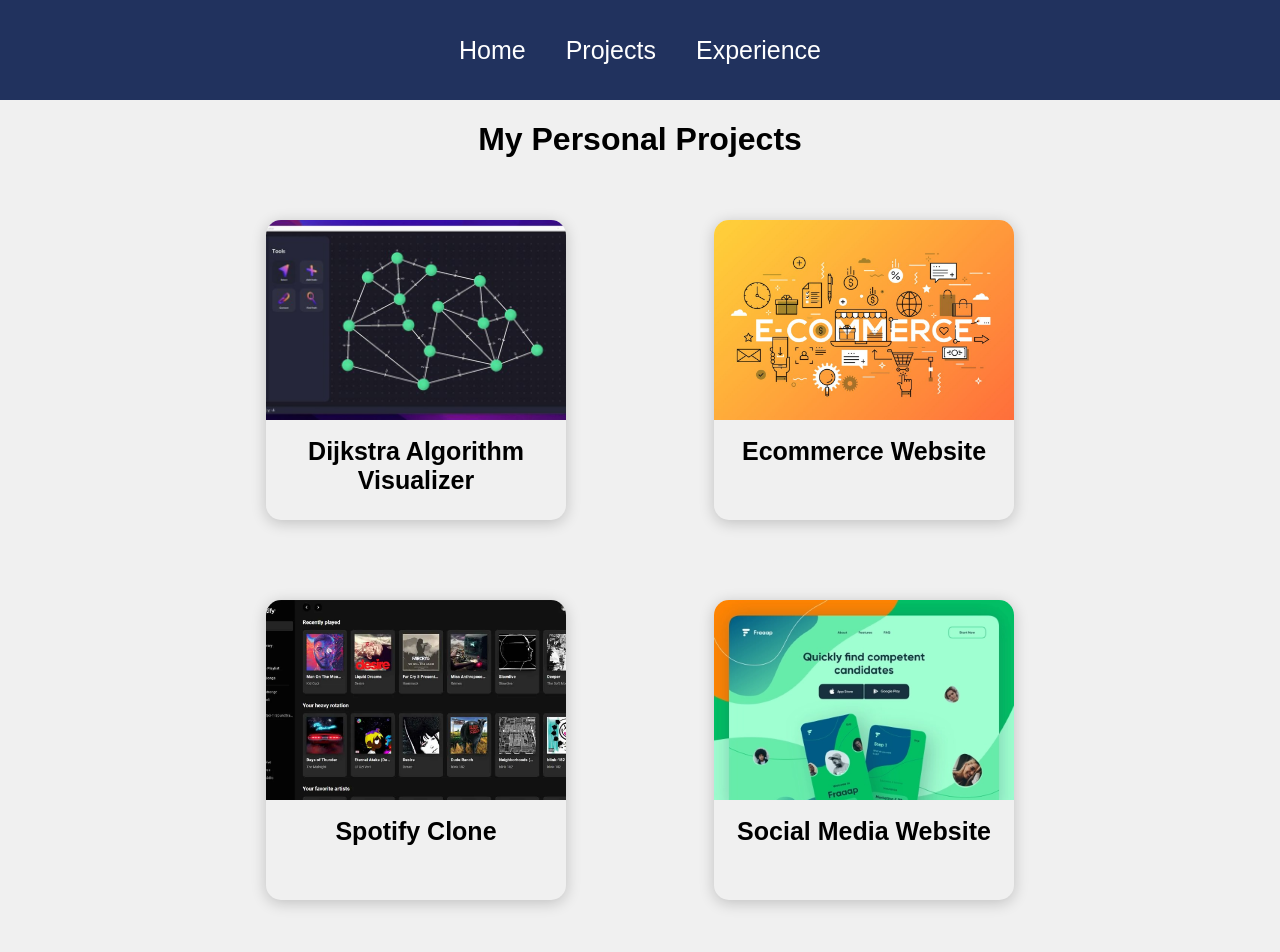
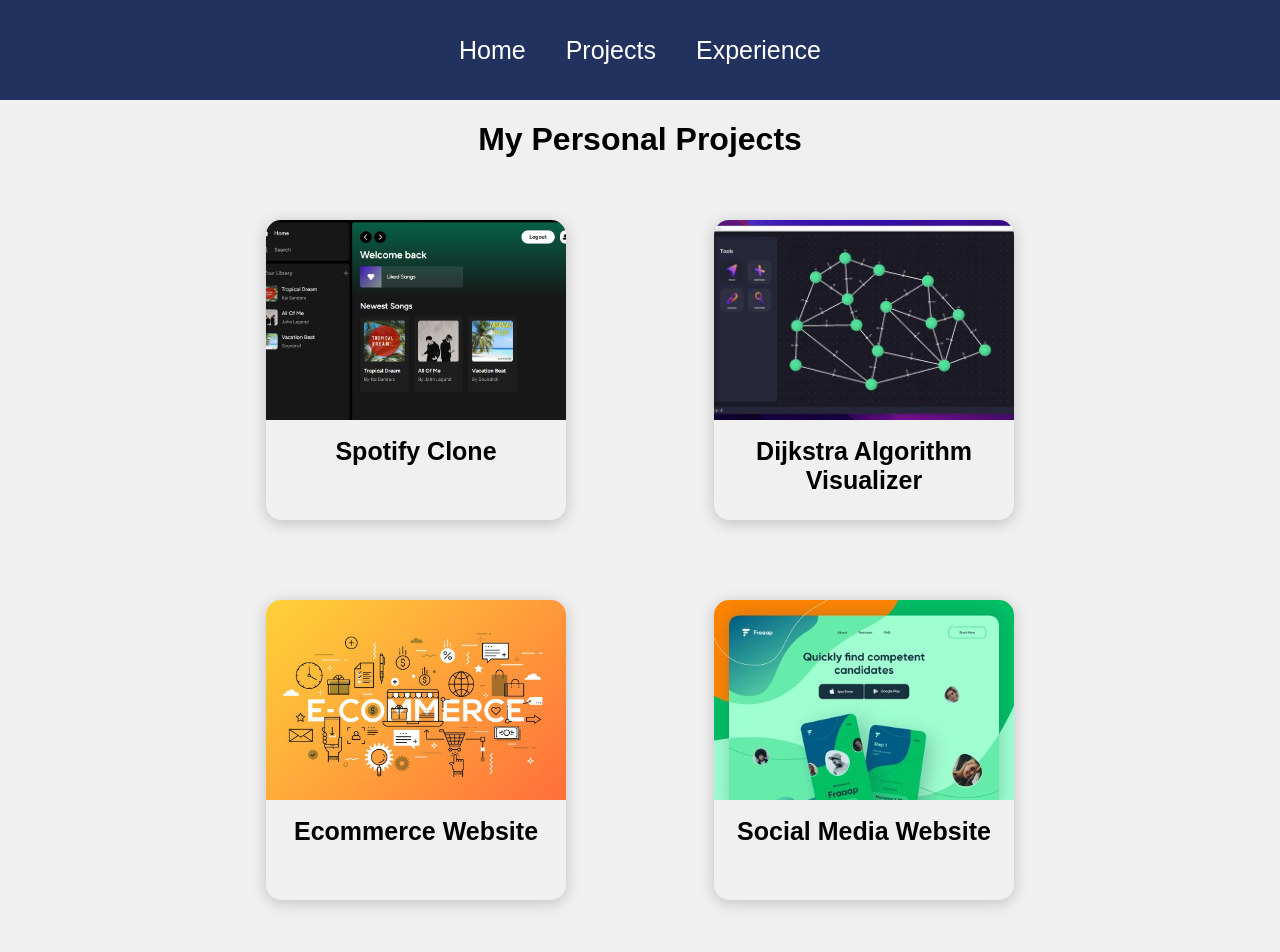
Before and after one commit to tejubhokare/portfolio, a React (Create React App) app: page /projects in a window 1280 px wide. Shown: the top 952 px of the page. Built offline with nearby package versions, Linux system fonts and the light colour scheme.

Commit message:
Added github links and linked in page

```diff
--- a/src/helpers/ProjectList.js
+++ b/src/helpers/ProjectList.js
@@ -1,11 +1,18 @@
 import Proj1 from "../assets/proj1.jpg";
 import Proj2 from "../assets/proj2.jpg";
-import Proj3 from "../assets/proj3.webp";
 import Proj4 from "../assets/proj4.webp";
 import Proj5 from "../assets/proj5.jpg";
 import Proj6 from "../assets/proj6.png";
+import SpotifyClone from "../assets/SpotifyClone.JPG";
 
 export const ProjectList = [
+  {
+    name: "Spotify Clone",
+    image: SpotifyClone,
+    skills: "Next 13.4, React, Tailwind, Supabase, PostgreSQL, Stripe",
+    github: "https://github.com/tejubhokare/spotify-clone",
+    website: "https://spotify-clone-drab-zeta.vercel.app/"
+  },
   {
     name: "Dijkstra Algorithm Visualizer",
     image: Proj1,
@@ -15,11 +22,6 @@
     name: "Ecommerce Website",
     image: Proj2,
     skills: "React,Node.js,MongoDB",
-  },
-  {
-    name: "Spotify Clone",
-    image: Proj3,
-    skills: "React,Node.js,MongoDB,SpotifyAPI",
   },
   {
     name: "Social Media Website",
--- a/src/pages/Home.js
+++ b/src/pages/Home.js
@@ -5,6 +5,20 @@
 import "../styles/Home.css"
 
 function Home() {
+  const LinkedInURL = "https://www.linkedin.com/in/tejaswibhokare/"
+const handleLinkedInClick = ()=>{
+  window.open(LinkedInURL, '_blank');
+}
+
+const emailAddress = "tejaswitanajibhokare@gmail.com";
+const handleEmailClick = ()=>{
+  window.open(`mailto: ${emailAddress}`)
+}
+const GitHubURL = "https://github.com/tejubhokare"
+const handleGitHubClick = ()=>{
+  window.open(GitHubURL, '_blank');
+}
+
     return (
         <div className="home">
           <div className="about">
@@ -12,9 +26,9 @@
             <h2>Hi, My Name is Tejaswi</h2>
             <div className="prompt">
             <p> A Software Developer with a passion for learning and creating.</p>
-            <LinkedInIcon/>
-            <EmailIcon/>
-            <GitHubIcon/>
+            <LinkedInIcon style={{cursor: 'pointer'}} onClick ={handleLinkedInClick} />
+            <EmailIcon style={{cursor: 'pointer'}} onClick ={handleEmailClick}/>
+            <GitHubIcon style={{cursor: 'pointer'}} onClick ={handleGitHubClick}/>
             </div>
           </div>
 
--- a/src/pages/ProjectDisplay.js
+++ b/src/pages/ProjectDisplay.js
@@ -5,6 +5,10 @@
 import "../styles/ProjectDisplay.css"
 
 function ProjectDisplay() {
+
+    const handleGitHubClick = (gitUrl)=>{
+        window.open(project.github, '_blank');
+      }
 
     const { id } = useParams()
     const project = ProjectList[id]
@@ -15,7 +19,7 @@
             <p>
                 <b>Skills :</b> {project.skills}
             </p>
-            <GitHubIcon />
+            <GitHubIcon style={{cursor: 'pointer'}} onClick ={handleGitHubClick}/>
         </div>
     )
 }
--- a/src/pages/Projects.js
+++ b/src/pages/Projects.js
@@ -4,14 +4,15 @@
 import { ProjectList} from '../helpers/ProjectList'
 
 import "../styles/Projects.css"
+import { Style } from '@mui/icons-material'
 
 function Projects() {
     return (
         <div className="projects">
           <h1> My Personal Projects</h1>
-          <div className="projectList">
+          <div className="projectList ">
               {ProjectList.map((project, idx)=>  {
-                return <ProjectItem id={idx} name={project.name} image={project.image}/>
+                return <ProjectItem className="projectItem"  id={idx} name={project.name} image={project.image}/>
               })}
 
           </div>
--- a/src/styles/ProjectDisplay.css
+++ b/src/styles/ProjectDisplay.css
@@ -1,10 +1,12 @@
 .project {
   width: 100%;
   height: calc(100vh - 100px);
+  /* height: 100%; */
   display: flex;
   justify-content: center;
   align-items: center;
   flex-direction: column;
+  margin-top: 4%;
 }
 
 .project h1 {
@@ -14,6 +16,7 @@
 }
 .project img {
   width: 700px;
+  height: 400px;
   border-radius: 10px;
 }
 
```
Also changed, not shown: src/assets/SpotifyClone.JPG (added).
